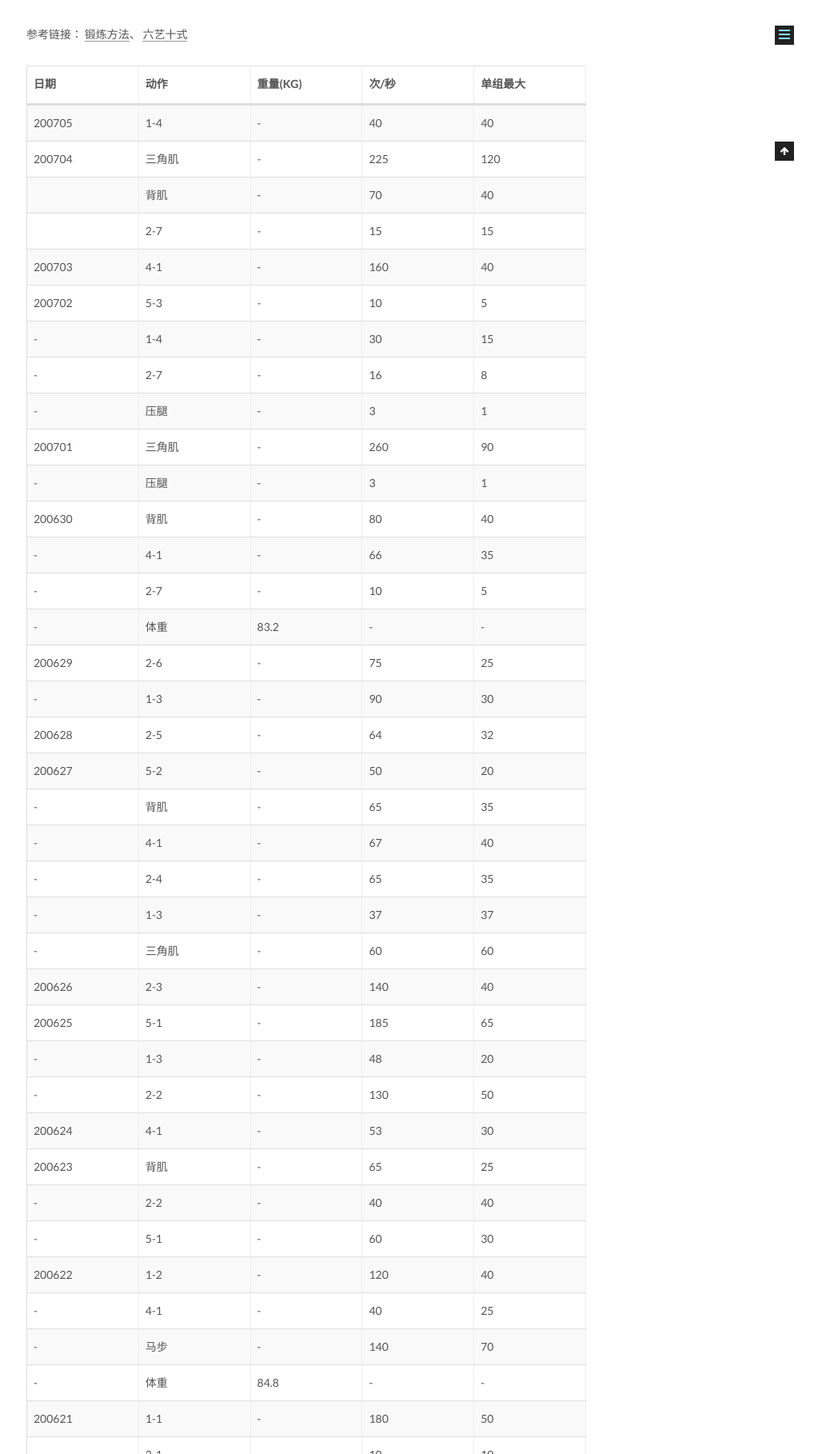
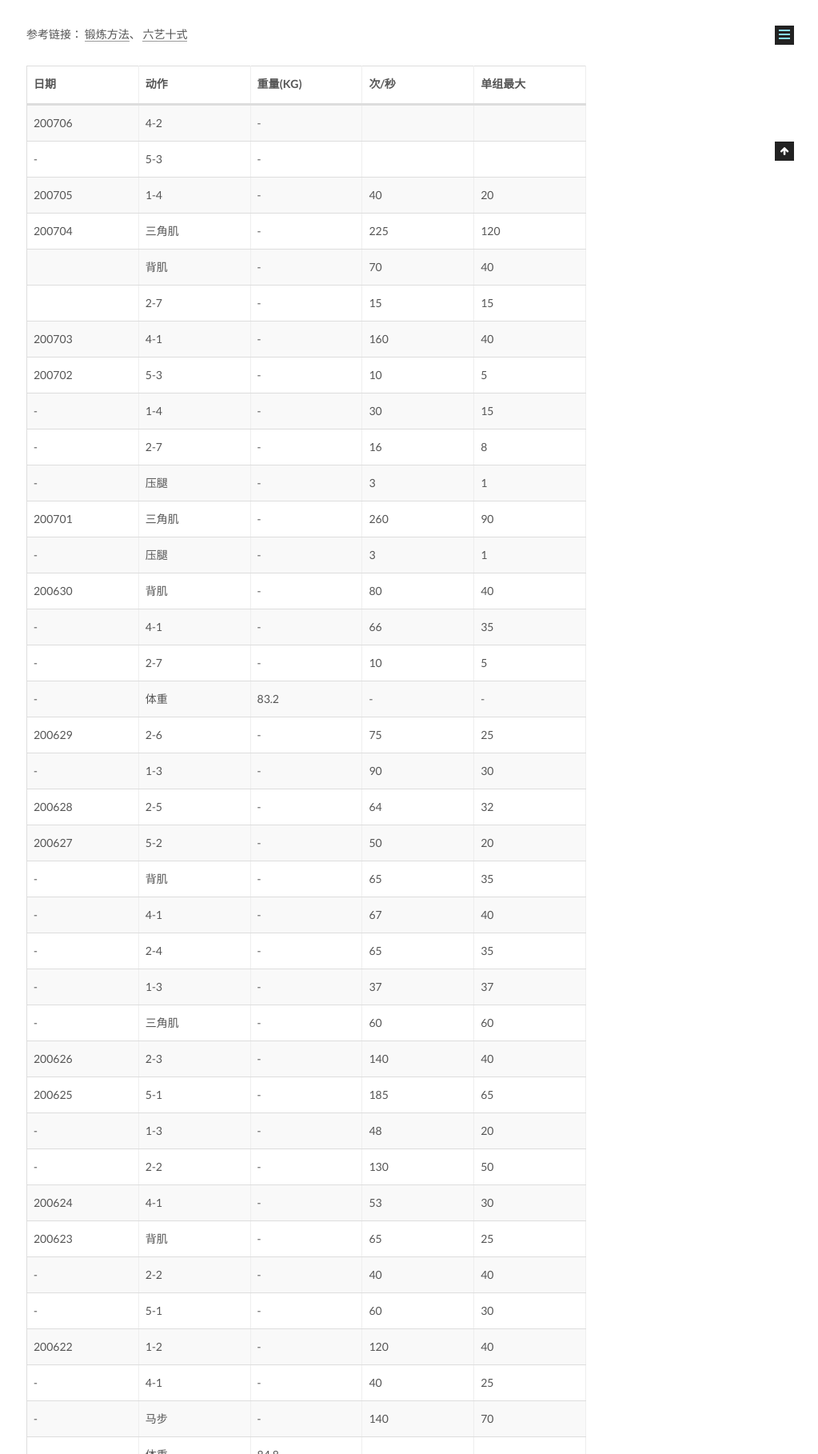
Before and after one commit to CodeHunter2006/CodeHunter2006.github.io, a Jekyll site: the page built from _posts/2020-06-01-Fitness_Record.md, in a window 1280 px wide, cut to the strip 799-2617 px from the top of the page. Shown: the whole strip at 80% size, without its empty margins (257-1280 px from the left). Built offline with Jekyll 4.4.1, drawn with Linux system fonts in a browser that asks for light colours.

Commit message:
[doc]: add contents.

```diff
--- a/_posts/2020-06-01-Fitness_Record.md
+++ b/_posts/2020-06-01-Fitness_Record.md
@@ -14,7 +14,9 @@ tags: Healthy
 
 | 日期   | 动作     | 重量(KG) | 次/秒 | 单组最大 |
 | ------ | -------- | -------- | ----- | -------- |
-| 200705 | 1-4      | -        | 40    | 40       |
+| 200706 | 4-2      | -        |       |          |
+| -      | 5-3      | -        |       |          |
+| 200705 | 1-4      | -        | 40    | 20       |
 | 200704 | 三角肌   | -        | 225   | 120      |
 |        | 背肌     | -        | 70    | 40       |
 |        | 2-7      | -        | 15    | 15       |
```
Also changed, not shown: _posts/2020-06-07-Lose_Weight.md (+2 -0 lines).
